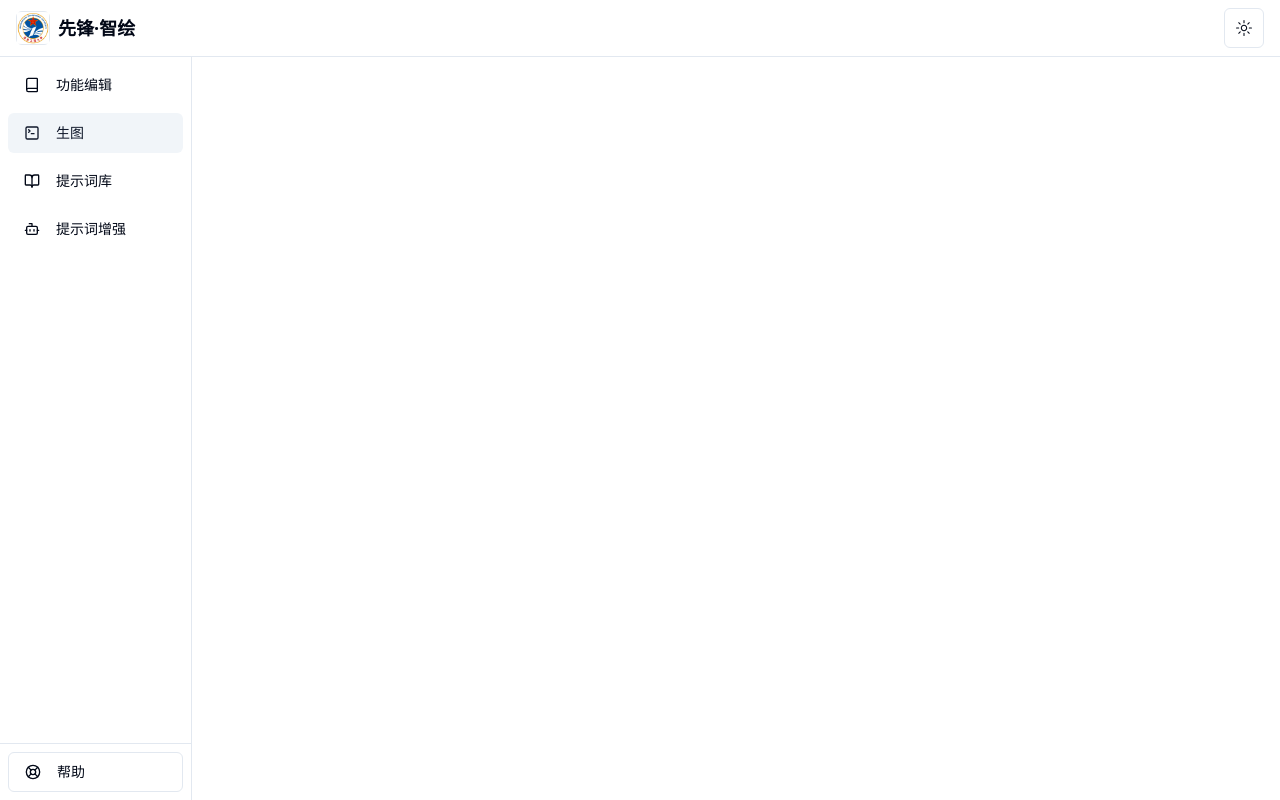
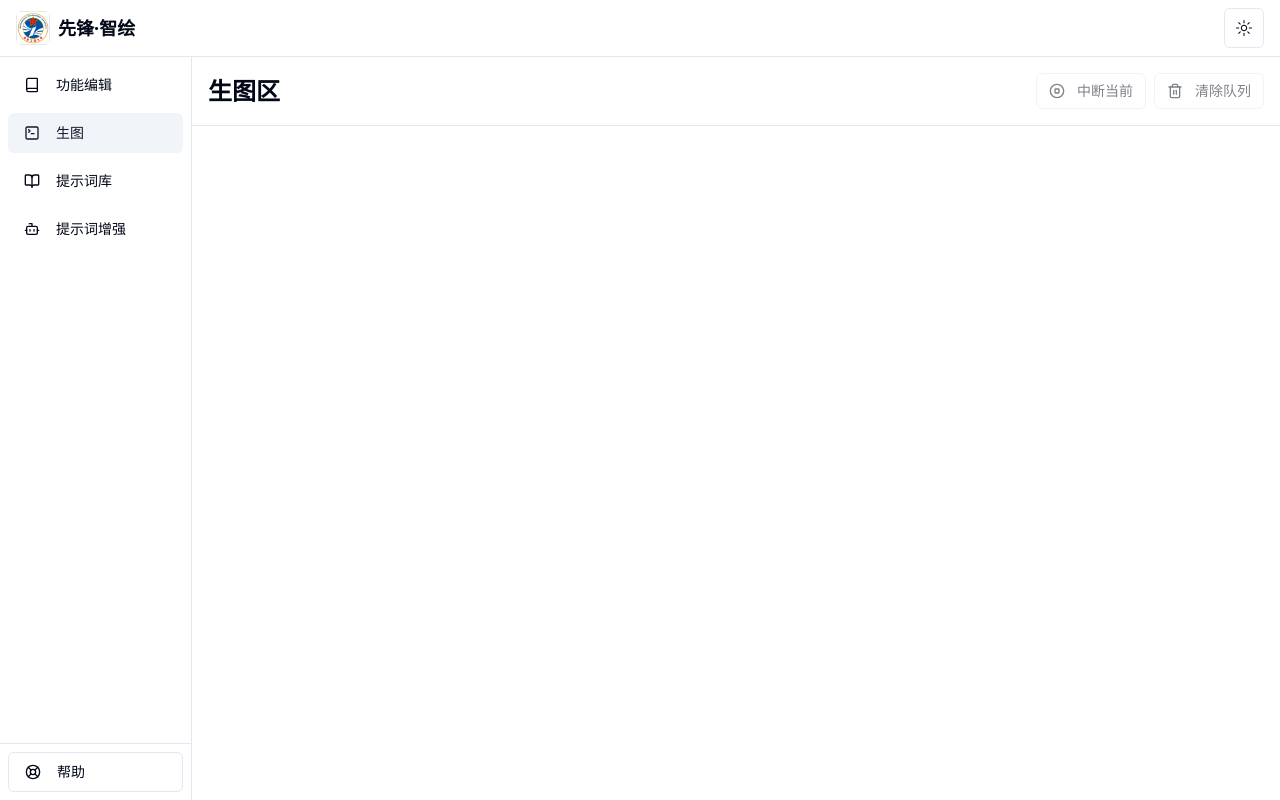
Before and after one commit to Zzyero/xianfengzhihui1, a Next.js app: page / in a window 1280 px wide. Both pictures are taken after a click on the button "生图". Built offline with nearby package versions, Linux system fonts and the light colour scheme.

Commit message:
在界面中添加队列相关操作按钮（界面需调整）

```diff
--- a/components/pages/playground/playground-page.tsx
+++ b/components/pages/playground/playground-page.tsx
@@ -24,11 +24,12 @@ import { cn } from "@/lib/utils";
 import WorkflowSwitcher from "@/components/workflow-switchter";
 import { ScrollArea } from "@/components/ui/scroll-area";
 import { PreviewOutputsImageGallery } from "@/components/images-preview"
+import { QueueManager } from "@/components/queue-manager";
 
 const apiErrorHandler = new ApiErrorHandler();
 
 //页面内容组件
-function PlaygroundPageContent() {
+function PlaygroundPageContent({ loading, setLoading }: { loading: boolean, setLoading: (loading: boolean) => void }) {
     const [results, SetResults] = useState<{ [key: string]: { outputs: Blob, url: string }[] }>({});
     const { viewComfyState, viewComfyStateDispatcher } = useViewComfy();
     const viewMode = process.env.NEXT_PUBLIC_VIEW_MODE === "true";
@@ -73,7 +74,7 @@ function PlaygroundPageContent() {
         }
     }, [viewMode, viewComfyStateDispatcher]);
 
-    const { doPost, loading } = usePostPlayground();
+    const { doPost } = usePostPlayground();
 
     // useEffect(() => {
     //     if (viewComfyState?.viewComfyJSON) {
@@ -107,12 +108,16 @@ function PlaygroundPageContent() {
         };
 
         //提交表单
+        setLoading(true); // 开始加载
         doPost({
             viewComfy: generationData,
             workflow: viewComfyState.currentViewComfy?.workflowApiJSON,
             onSuccess: (data) => {
                 onSetResults(data);
-            }, onError: (error) => {
+                setLoading(false); // 成功后结束加载
+            },
+            onError: (error) => {
+                setLoading(false); // 错误时结束加载
                 const errorDialog = apiErrorHandler.apiErrorToDialog(error);
                 setErrorAlertDialog({
                     open: true,
@@ -274,8 +279,27 @@ function PlaygroundPageContent() {
 }
 
 export default function PlaygroundPage() {
+    const [loading, setLoading] = useState(false);
+
+    // 处理中断和清除队列
+    const handleInterrupt = () => {
+        setLoading(false);
+    };
+
+    const handleClearQueue = () => {
+        setLoading(false);
+    };
+
     return (
-
-        <PlaygroundPageContent />
+        <div className="flex flex-col h-full">
+            <div className="flex justify-between items-center p-4 border-b">
+                <h1 className="text-2xl font-bold">生图区</h1>
+                <QueueManager
+                    onInterrupt={handleInterrupt}
+                    onClear={handleClearQueue}
+                />
+            </div>
+            <PlaygroundPageContent loading={loading} setLoading={setLoading} />
+        </div>
     );
 }
```
